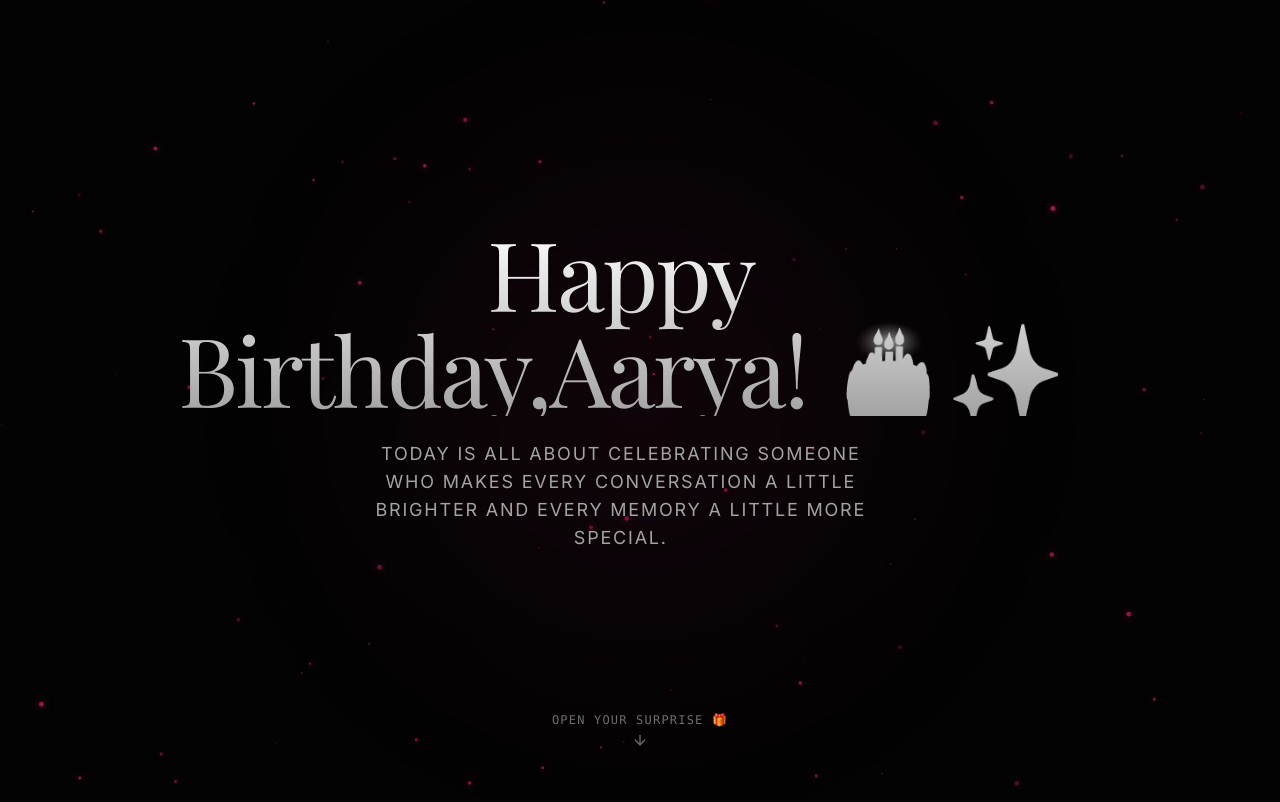
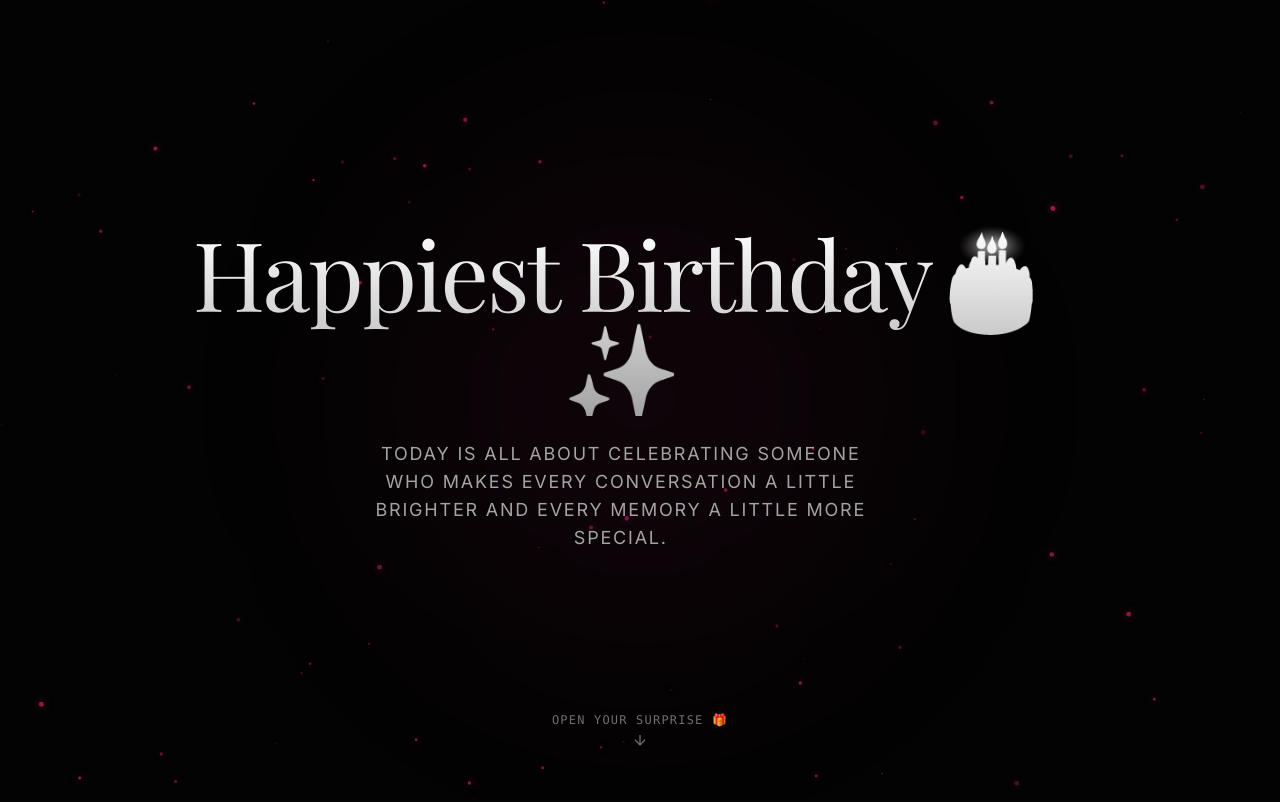
Before and after one commit to heet2-9/birthday-website, a Next.js app in the folder romantic-experience/: page / in a window 1280 px wide. Shown: the top 802 px of the page. Built offline with nearby package versions, Linux system fonts and the light colour scheme; a web font is replaced by a local one.

Commit message:
changes in hero screen

```diff
--- a/romantic-experience/components/Hero.tsx
+++ b/romantic-experience/components/Hero.tsx
@@ -26,7 +26,7 @@ export default function Hero() {
           transition={{ duration: 1.2, ease: [0.16, 1, 0.3, 1] }}
           className="font-serif text-5xl md:text-8xl tracking-tight leading-none bg-gradient-to-b from-white to-neutral-400 bg-clip-text text-transparent"
         >
-         Happy Birthday,Aarya! 🎂✨
+         Happiest Birthday🎂✨
         </motion.h1>
 
         <motion.p
```
